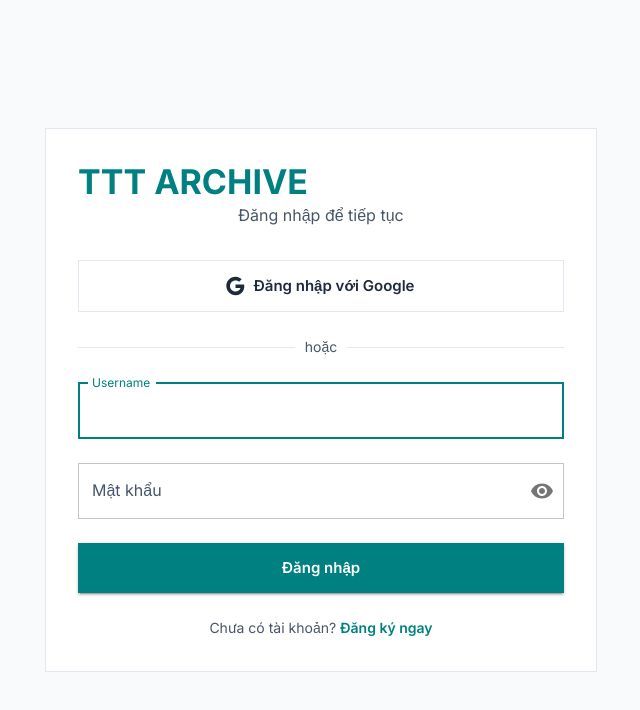
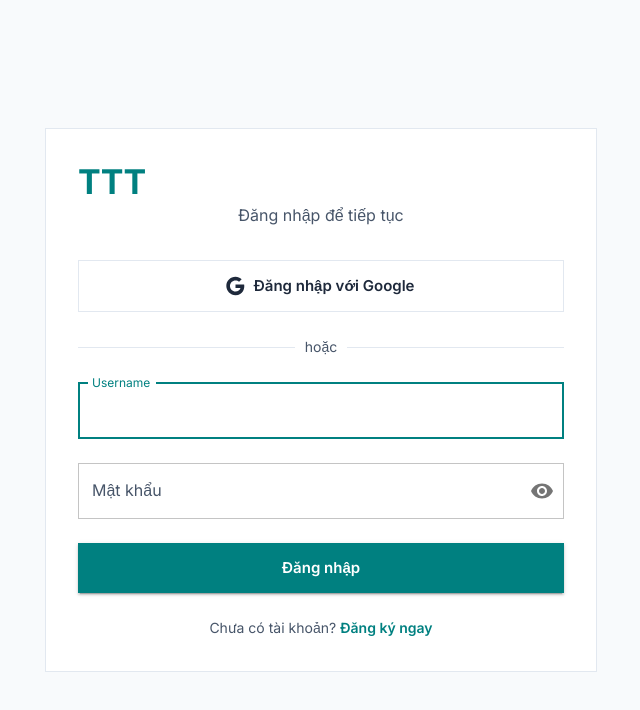
Before and after one commit to lgdlong/ttt, a React (Vite) app in the folder apps/web/: page /login in a window 1280 px wide. Shown: the top 710 px of the page, without its empty margins (319-959 px from the left). Built offline with nearby package versions, Linux system fonts and the light colour scheme; no server answers; a web font is replaced by a local one.

Commit message:
chore: sửa tên logo từ "TTT ARCHIVE" thành "TTT" trong Header và trang đăng nhập/đăng ký

```diff
--- a/apps/web/src/components/layout/Header.tsx
+++ b/apps/web/src/components/layout/Header.tsx
@@ -87,7 +87,7 @@ const Header: React.FC = () => {
         sx={{ cursor: 'pointer', flexShrink: 0 }}
         onClick={() => navigate('/')}
       >
-        TTT ARCHIVE
+        TTT
       </Typography>
 
       {/* Search Bar */}
--- a/apps/web/src/pages/LoginPage.tsx
+++ b/apps/web/src/pages/LoginPage.tsx
@@ -115,7 +115,7 @@ const LoginPage: React.FC = () => {
             to="/"
             style={{ textDecoration: 'none' }}
           >
-            TTT ARCHIVE
+            TTT
           </Typography>
 
           <Typography variant="body1" color="text.secondary" textAlign="center" sx={{ mb: 4 }}>
--- a/apps/web/src/pages/RegisterPage.tsx
+++ b/apps/web/src/pages/RegisterPage.tsx
@@ -141,7 +141,7 @@ const RegisterPage: React.FC = () => {
             to="/"
             style={{ textDecoration: 'none' }}
           >
-            TTT ARCHIVE
+            TTT
           </Typography>
 
           <Typography variant="body1" color="text.secondary" textAlign="center" sx={{ mb: 4 }}>
```
